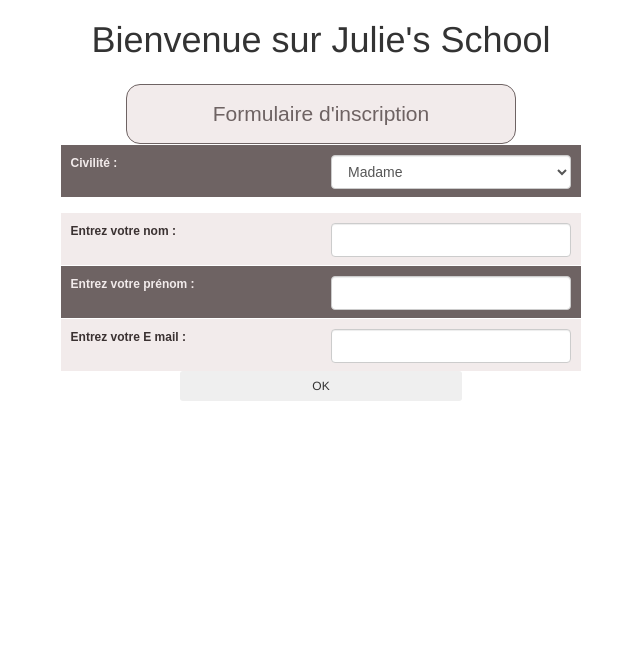
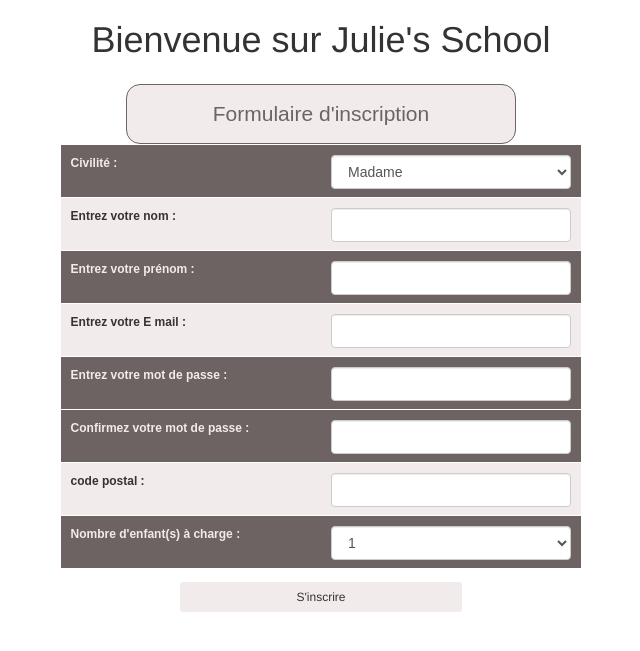
Before and after one commit to Simplon-Narbonne/SYD_ApprendreAutrement, a PHP site: page /login.php in a window 1280 px wide. Shown: the top 651 px of the page, without its empty margins (319-959 px from the left). Run offline with PHP 8.4, Linux system fonts and the light colour scheme; some libraries are stand-ins or nearby versions.

Commit message:
Formulaire complet avec toutes ses variables testées sur la table distante dans base de données Mysql

```diff
--- a/formulaire/assets/css/style.css
+++ b/formulaire/assets/css/style.css
@@ -34,3 +34,13 @@
 text-align: left;
 margin-top: 1px;
 }
+#bouton:hover{
+  background-color: #6E6363;
+  color: #F2EBEB;
+  margin-top: 14px;
+}
+#bouton{
+  background-color: #F2EBEB;
+  color: #3A3131;
+  margin-top: 14px;
+}
--- a/formulaire/login.php
+++ b/formulaire/login.php
@@ -34,8 +34,8 @@
               <div id="inputDark" class="col-md-5 col-md-offset-1" >
                 <label for="civilite">Civilité : </label>
               </div>
-              <div id="inputDark"class="form-group col-md-5">
-                <select class="form-control inpunt-xs" id="civilite">
+              <div id="inputDark"class="col-md-5">
+                <select class="form-control inpunt-xs" name="civilite" id="civilite">
                   <option>Madame</option>
                   <option>Monsieur</option>
                 </select>
@@ -58,18 +58,55 @@
               <div id="inputLight" class="col-md-5">
                 <input class="form-control input-xs" type="text" name="email" id="email" />
               </div>
+              <div id="inputDark" class="col-md-5 col-md-offset-1" >
+                <label for="password">Entrez votre mot de passe : </label>
+              </div>
+              <div id="inputDark" class="col-md-5">
+                <input class="form-control input-xs" type="password" name="password" id="password" />
+              </div>
+              <div id="inputDark" class="col-md-5 col-md-offset-1" >
+                <label for="passwordConfirm">Confirmez votre mot de passe : </label>
+              </div>
+              <div id="inputDark" class="col-md-5">
+                <input class="form-control input-xs" type="password" name="passwordConfirm" id="passwordConfirm" />
+              </div>
+              <div id="inputLight" class="col-md-5 col-md-offset-1">
+                <label for="codepostal">code postal :</label>
+              </div>
+              <div id="inputLight" class="col-md-5">
+                <input class="form-control input-xs" type="text" name="codepostal" id="codepostal" />
+              </div>
+              <div id="inputDark" class="col-md-5 col-md-offset-1" >
+                <label for="kidsNb">Nombre d'enfant(s) à charge : </label>
+              </div>
+              <div id="inputDark"class="col-md-5">
+                <select class="form-control inpunt-xs" name="kidsNb" id="kidsNb">
+                  <option>1</option>
+                  <option>2</option>
+                  <option>3</option>
+                  <option>4</option>
+                  <option>5</option>
+                  <option>6</option>
+                  <option>7</option>
+                  <option>8</option>
+                  <option>9</option>
+                  <option>10</option>
+                </select>
+              </div>
               <div class="col-md-6 col-md-offset-3">
-                <button class="btn btn-defaut btn-sm btn-block" type="submit" name="valider">OK</button>
+                <button id="bouton"class="btn btn-defaut btn-sm btn-block" type="submit" name="valider">S'inscrire</button>
               </form>
             </div>
 
           </div>
         </div>
       </div>
-      <!-- Fermeture de la ligne -->
+      <!-- Fin du "ROW2 -->
     </div>
-    <!--  Fin du corps de texte -->
+    <!--  Fin du "ROW" principal -->
   </div>
+
+  <br><br><br>
 
 </body>
 
```
Also changed, not shown: formulaire/assets/bootstrap/js/box-alert.js (added, +11 -0 lines), formulaire/insertion_parent.php (+9 -2 lines), formulaire/assets/bootstrap/js/bootbox.min.js (added).
